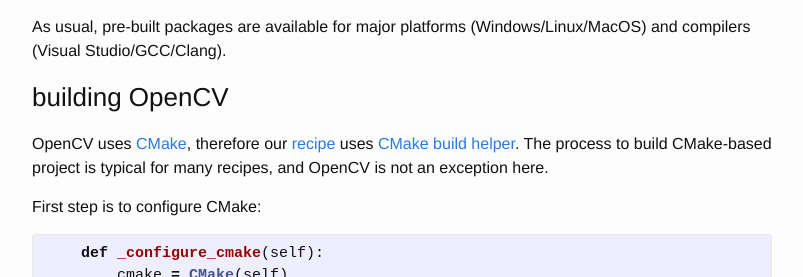
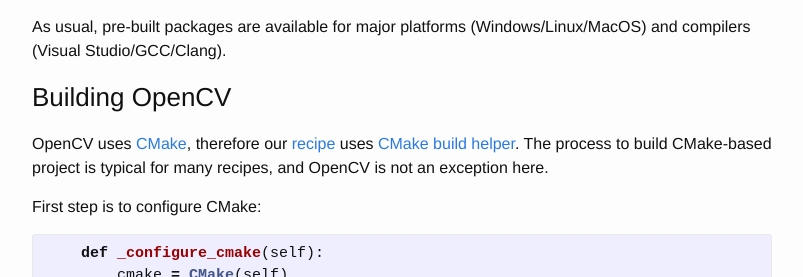
Before and after one commit to conan-io/conan-io.github.io, a Jekyll site: the page built from _posts/2019-01-21-OpenCV-conan-packages.markdown, in a window 1280 px wide and 900 px high, scrolled down 608 px. Shown: the part 178-455 px from the top of the window, without its empty margins (238-1041 px from the left). Built offline with Jekyll 4.4.1, drawn with Linux system fonts in a browser that asks for light colours; comment, search, counter and statistics services are not loaded.

```diff
--- a/_posts/2019-01-21-OpenCV-conan-packages.markdown
+++ b/_posts/2019-01-21-OpenCV-conan-packages.markdown
@@ -33,7 +33,7 @@ cmake
 
 As usual, pre-built packages are available for major platforms (Windows/Linux/MacOS) and compilers (Visual Studio/GCC/Clang).
 
-### building OpenCV
+### Building OpenCV
 
 OpenCV uses [CMake](https://cmake.org/), therefore our [recipe](https://github.com/conan-community/conan-opencv/blob/release/4.0.1/conanfile.py) uses [CMake build helper](https://docs.conan.io/en/latest/reference/build_helpers/cmake.html#cmake-reference). The process to build CMake-based project is typical for many recipes, and OpenCV is not an exception here.
 
```
